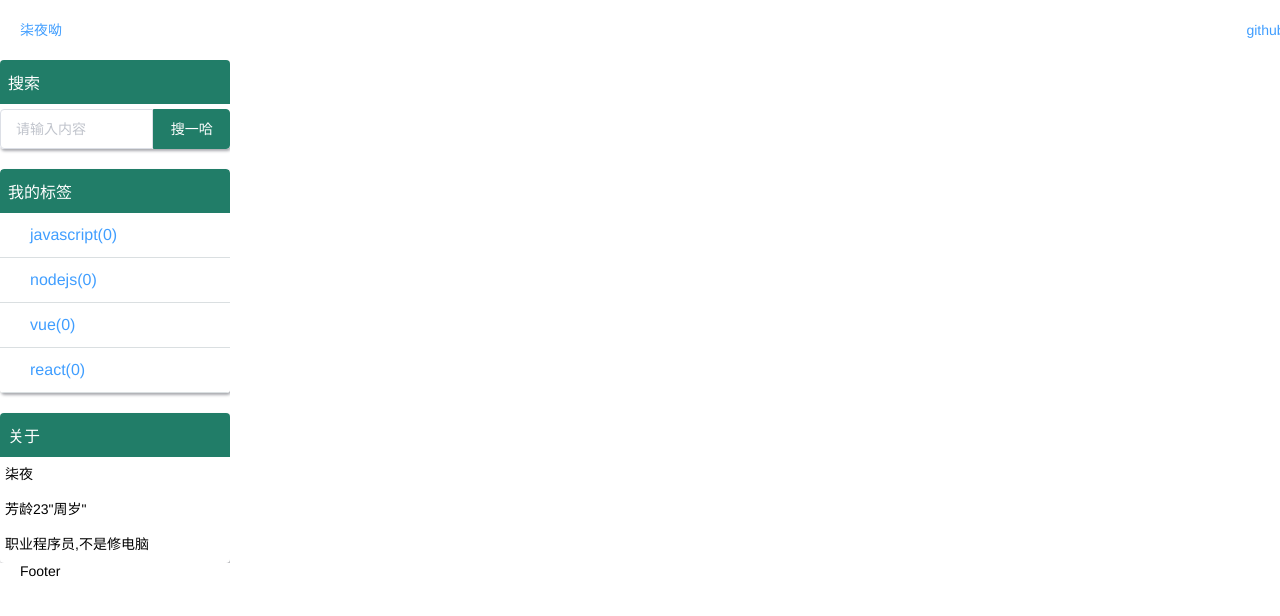
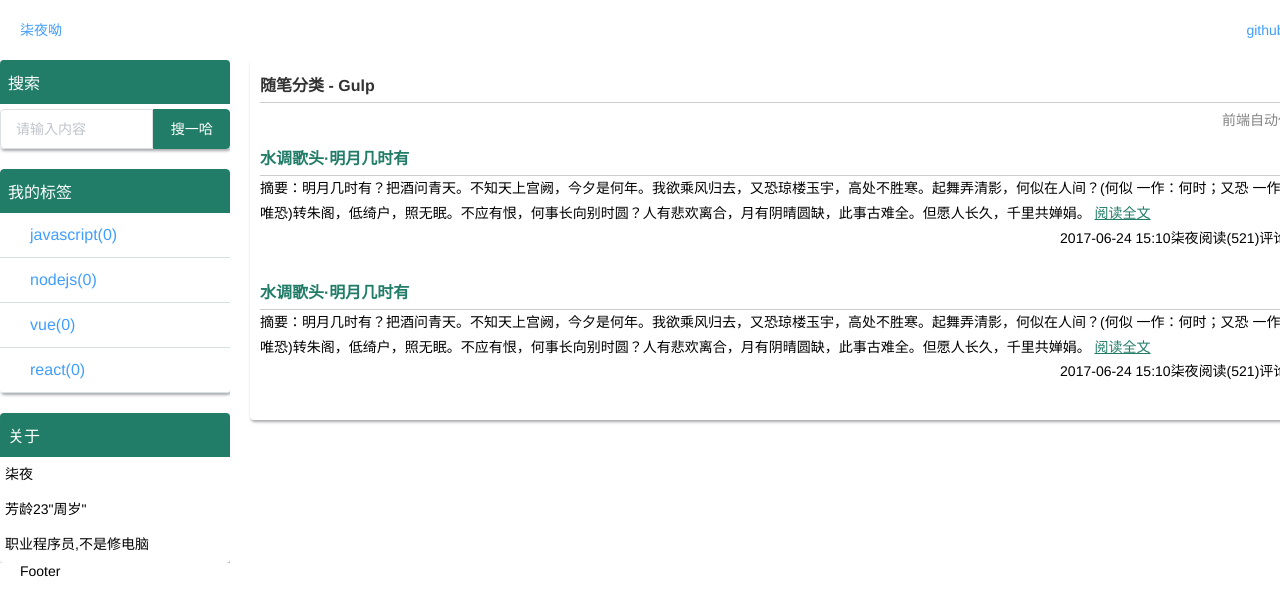
Before and after one commit to zzzxxxxxx/blogApp, a Nuxt app: page /category in a window 1280 px wide. Shown: the top 616 px of the page. Built offline with nearby package versions, Linux system fonts and the light colour scheme; a web font is replaced by a local one.

Commit message:
category construction success

```diff
--- /dev/null
+++ b/assets/css/category/list.scss
@@ -0,0 +1,40 @@
+%category-title {
+  line-height: 2em;
+  border-bottom: 1px solid #ccc;
+}
+.category-list {
+  padding: 10px;
+  background-color: #fff;
+  .category-title {
+
+    font-size: 16px;
+    font-weight: 600;
+    color: #333;
+    @extend %category-title;
+  }
+  .category-name {
+    float: right;
+    padding-top: 5px;
+    margin-bottom: 10px;
+    color: #848484;
+  }
+  .category-blogs {
+    margin-bottom: 30px;
+  }
+  .category-blogs-title {
+    @extend %category-title;
+    a {
+      color: #217d68;
+      font-weight: 600;
+    }
+  }
+  .category-blogs-content {
+    a {
+      color: #217d68;
+      text-decoration: underline;
+    }
+  }
+  .category-blogs-footer {
+    float: right;
+  }
+}
--- /dev/null
+++ b/components/category/list.vue
@@ -0,0 +1,51 @@
+<template>
+  <div class="category-list container-box">
+    <el-row>
+      <h2 class="category-title">随笔分类 - Gulp</h2>
+      <p class="category-name">前端自动化工具</p>
+    </el-row>
+    <el-row class="category-blogs" v-for="(item, index) in blogs" :key="item.id">
+      <h3 class="category-blogs-title">
+        <nuxt-link to="">{{item.title}}</nuxt-link>
+      </h3>
+      <p class="category-blogs-content">摘要：{{item.content}}
+        <nuxt-link to="">阅读全文</nuxt-link>
+      </p>
+      <div class="category-blogs-footer">
+        <span class="">{{item.time}}</span>
+        <span class="">{{item.author}}</span>
+        <span class="">阅读({{item.readNum}})</span>
+        <span class="">评论({{item.commendNum}})</span>
+      </div>
+    </el-row>
+  </div>
+</template>
+<script>
+export default {
+  name: "",
+  data: function() {
+    return {
+      blogs: [{
+        id: '0001',
+        title: '水调歌头·明月几时有',
+        content: '明月几时有？把酒问青天。不知天上宫阙，今夕是何年。我欲乘风归去，又恐琼楼玉宇，高处不胜寒。起舞弄清影，何似在人间？(何似 一作：何时；又恐 一作：惟 / 唯恐)转朱阁，低绮户，照无眠。不应有恨，何事长向别时圆？人有悲欢离合，月有阴晴圆缺，此事古难全。但愿人长久，千里共婵娟。',
+        time: '2017-06-24 15:10',
+        author: '柒夜',
+        readNum: '521',
+        commendNum: '123'
+      },{
+        id: '0002',
+        title: '水调歌头·明月几时有',
+        content: '明月几时有？把酒问青天。不知天上宫阙，今夕是何年。我欲乘风归去，又恐琼楼玉宇，高处不胜寒。起舞弄清影，何似在人间？(何似 一作：何时；又恐 一作：惟 / 唯恐)转朱阁，低绮户，照无眠。不应有恨，何事长向别时圆？人有悲欢离合，月有阴晴圆缺，此事古难全。但愿人长久，千里共婵娟。',
+        time: '2017-06-24 15:10',
+        author: '柒夜',
+        readNum: '521',
+        commendNum: '123'
+      }]
+    }
+  }
+}
+</script>
+<style lang="scss">
+@import '@/assets/css/category/list.scss';
+</style>
--- /dev/null
+++ b/pages/category.vue
@@ -0,0 +1,21 @@
+<template>
+  <div class="m-category">
+    <category-list/>
+  </div>
+</template>
+<script>
+import CategoryList from '@/components/category/list.vue';
+export default {
+  name: "",
+  data: function() {
+    return {
+
+    }
+  },
+  components: {
+    CategoryList
+  }
+}
+</script>
+<style lang="scss">
+</style>
```
Also changed, not shown: assets/css/category/index.scss (added).
